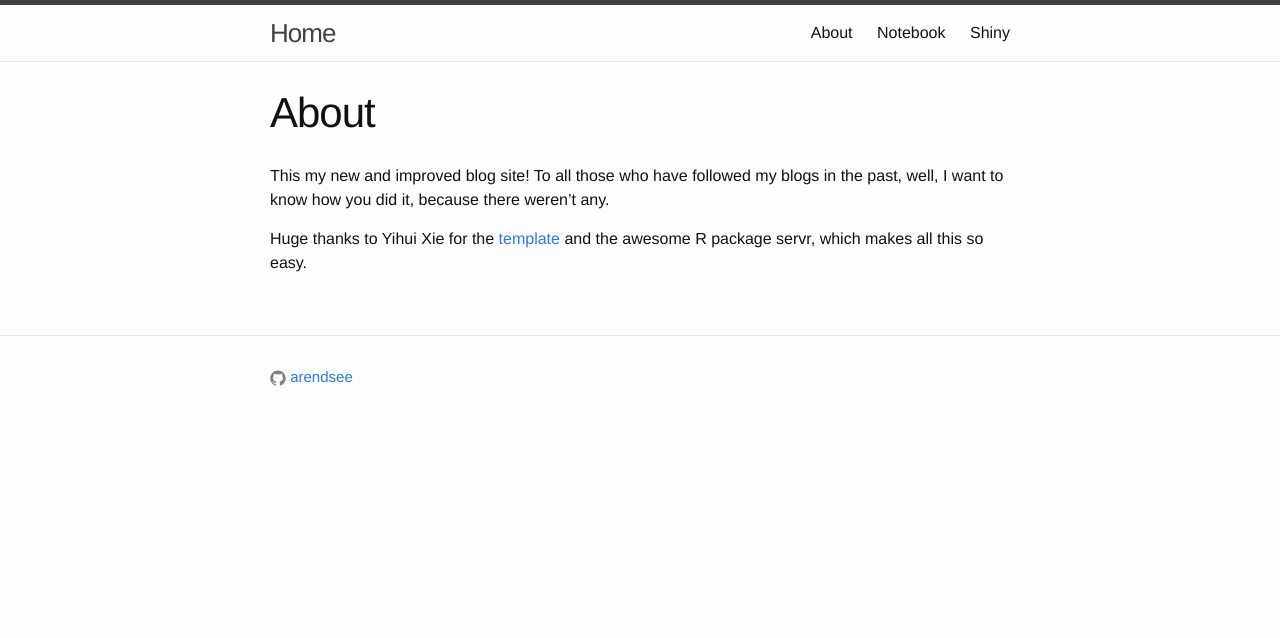
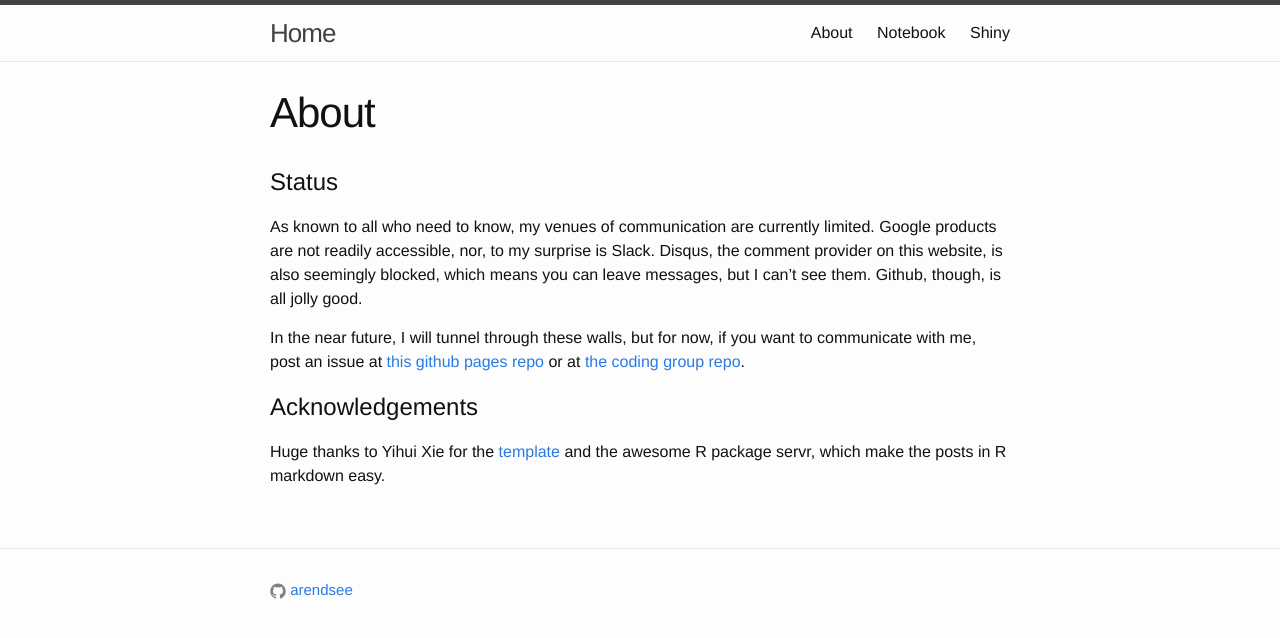
Before and after one commit to arendsee/arendsee.github.io, a Jekyll site: the page built from about.md, in a window 1280 px wide. Shown: the top 638 px of the page. Built offline with Jekyll 4.4.1, drawn with Linux system fonts in a browser that asks for light colours.

Commit message:
Update status in About

```diff
--- a/about.md
+++ b/about.md
@@ -4,9 +4,23 @@ title: About
 permalink: /about/
 ---
 
-This my new and improved blog site! To all those who have followed my blogs in
-the past, well, I want to know how you did it, because there weren't any.
+
+# Status
+
+As known to all who need to know, my venues of communication are currently
+limited. Google products are not readily accessible, nor, to my surprise is
+Slack. Disqus, the comment provider on this website, is also seemingly blocked,
+which means you can leave messages, but I can't see them. Github, though, is
+all jolly good.
+
+In the near future, I will tunnel through these walls, but for now, if you want
+to communicate with me, post an issue at [this github pages
+repo](https://github.com/arendsee/arendsee.github.io) or at [the coding group
+repo](https://github.com/arendsee/coding-group).
+
+
+# Acknowledgements
 
 Huge thanks to Yihui Xie for the
 [template](https://github.com/yihui/knitr-jekyll) and the awesome R package
-servr, which makes all this so easy.
+servr, which make the posts in R markdown easy.
```
